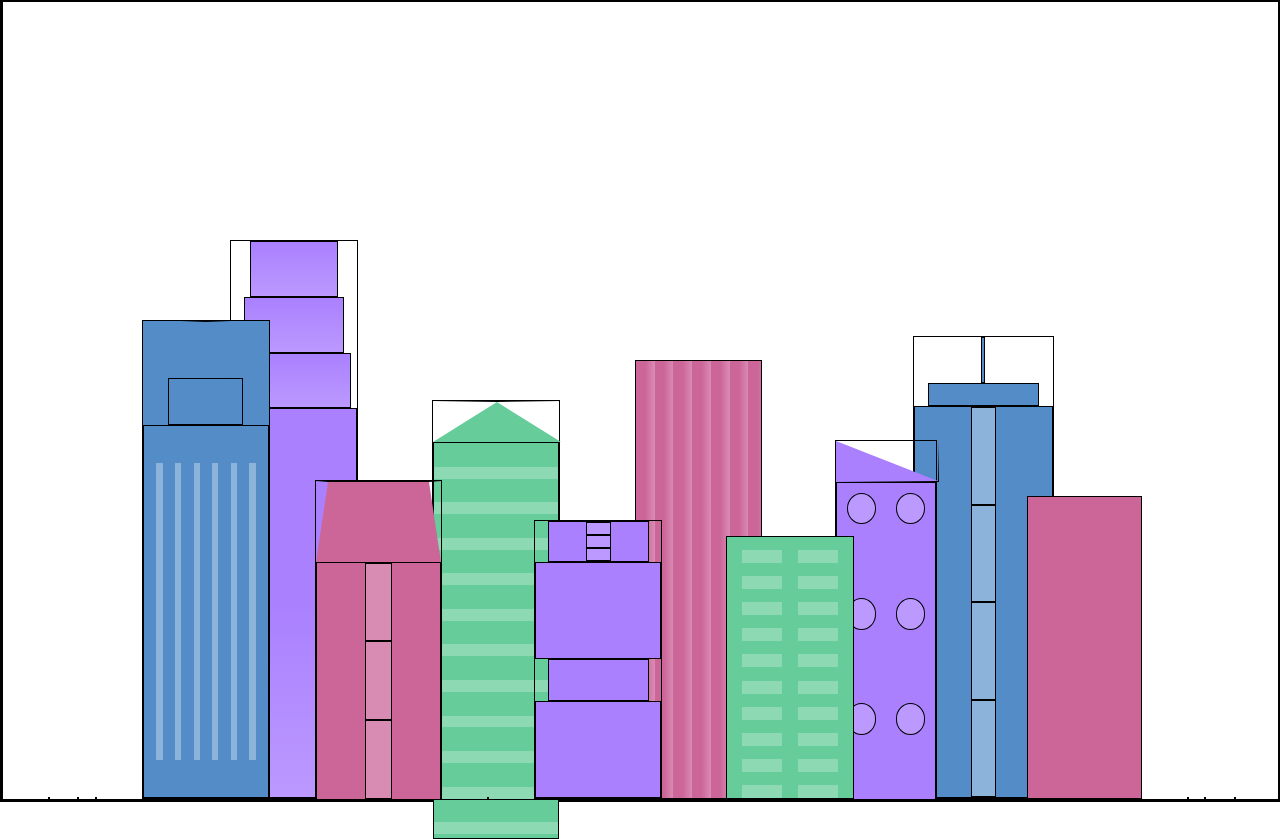
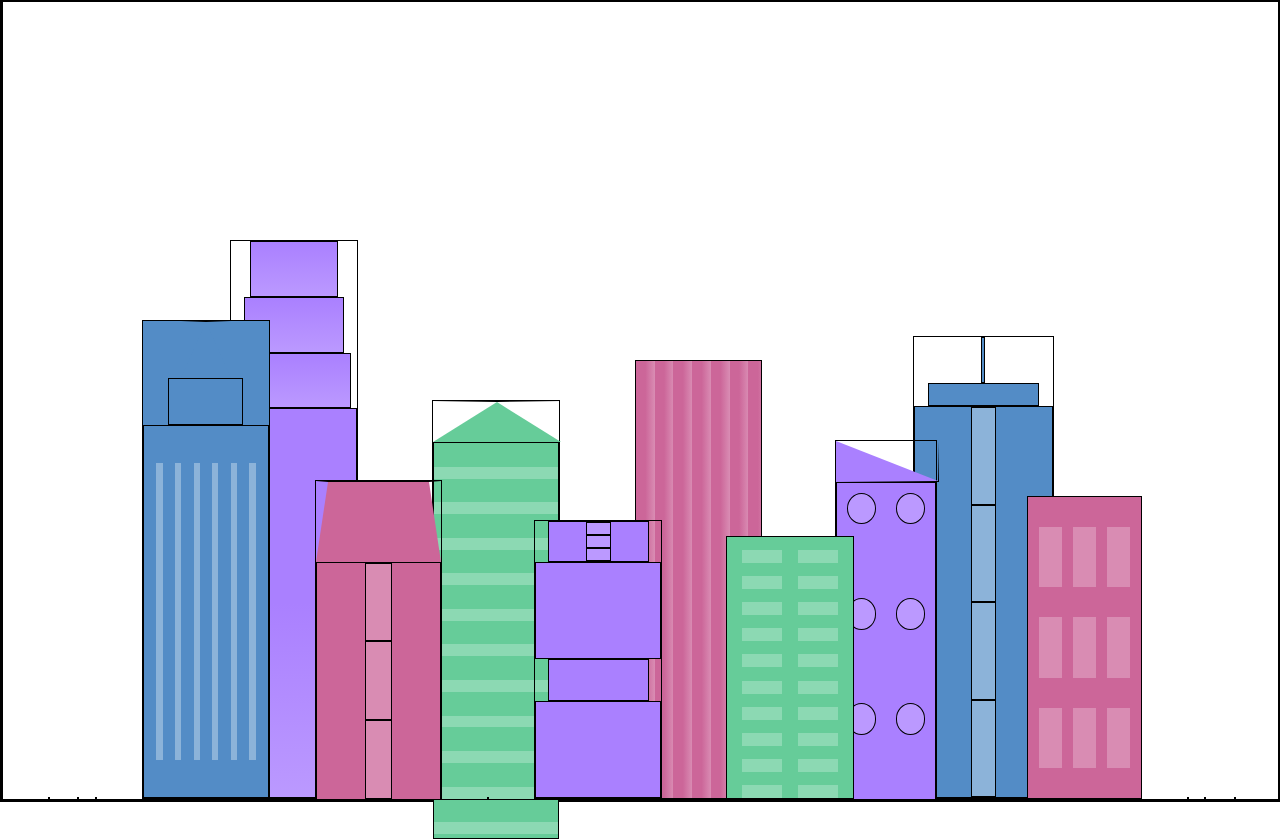
Before and after one commit to MoaadAmer/CitySkyline, a plain HTML site: page index.html in a window 1280 px wide. Drawn offline with Linux system fonts and the light colour scheme.

Commit message:
finsih fb6

```diff
--- a/styles.css
+++ b/styles.css
@@ -1,3 +1,4 @@
+
 :root {
     --building-color1: #aa80ff;
     --building-color2: #66cc99;
@@ -223,7 +224,8 @@ body {
     position: relative;
     left: 10%;
 }
-.fb4a{
+
+.fb4a {
     border-top: 5vh solid transparent;
     border-left: 8vw solid var(--building-color1);
 }
@@ -248,9 +250,9 @@ body {
     width: 10%;
     height: 33%;
     background: repeating-linear-gradient(var(--building-color2) 0%,
-    var(--building-color2) 5%,transparent 5%,transparent 10%),
-    repeating-linear-gradient(90deg,var(--building-color2) 0%,var(--building-color2) 12%,
-    var(--window-color2) 12%,var(--window-color2) 44%);
+            var(--building-color2) 5%, transparent 5%, transparent 10%),
+        repeating-linear-gradient(90deg, var(--building-color2) 0%, var(--building-color2) 12%,
+            var(--window-color2) 12%, var(--window-color2) 44%);
     position: relative;
     right: 10%;
 }
@@ -258,5 +260,10 @@ body {
 .fb6 {
     width: 9%;
     height: 38%;
-    background-color: var(--building-color3);
+    background: repeating-linear-gradient(90deg, var(--building-color3)0%,
+            var(--building-color3)10%, transparent 10%,
+            transparent 30%),
+        repeating-linear-gradient(var(--building-color3)0%,
+            var(--building-color3)10%, var(--window-color3) 10%,
+            var(--window-color3) 30%);
 }
```
